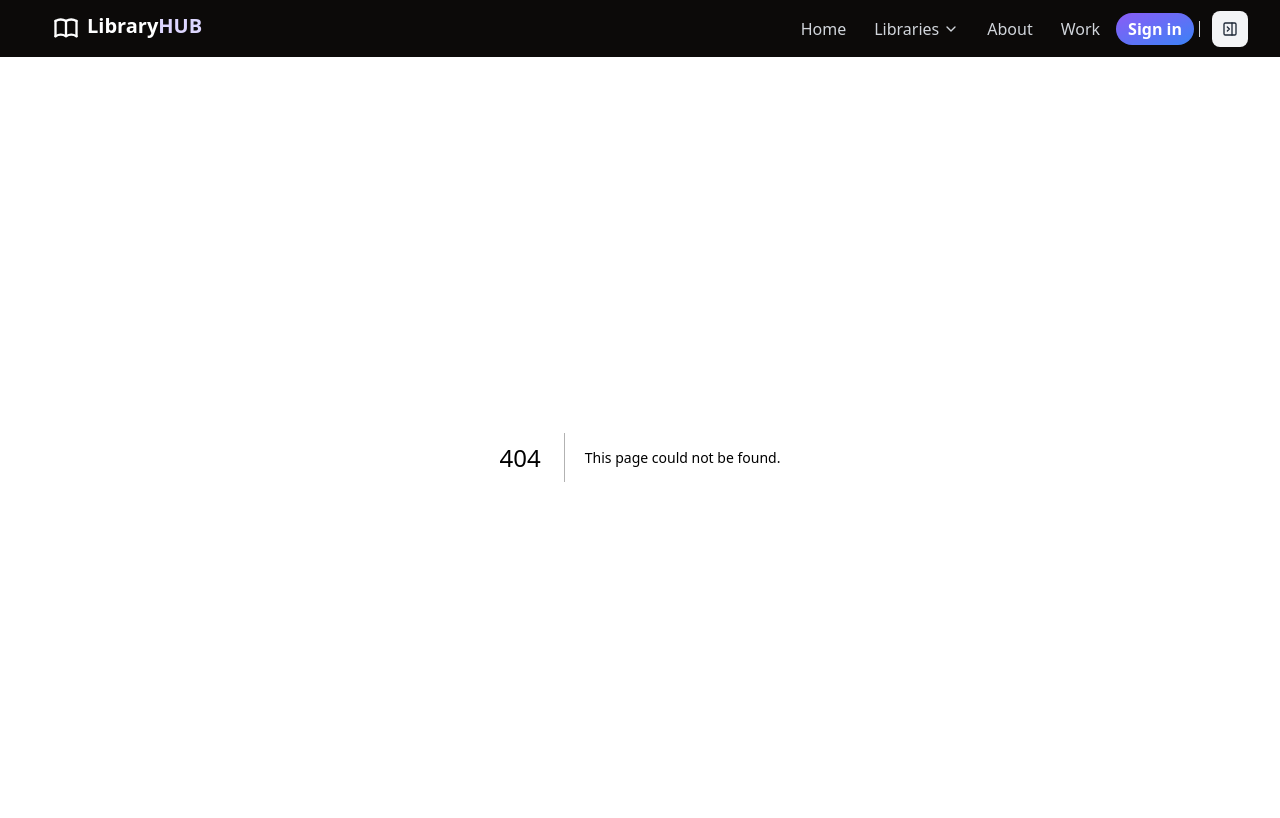
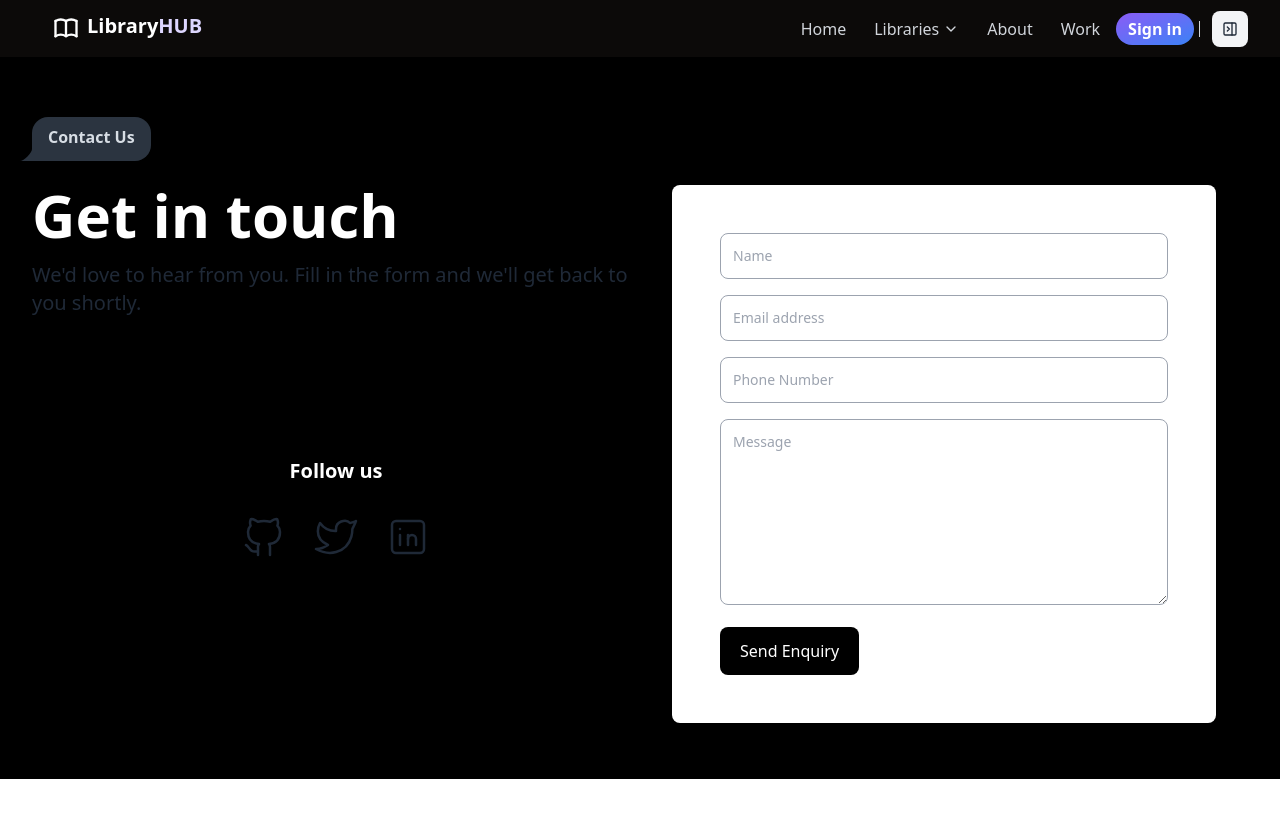
Before and after one commit to esha-261/project, a Next.js app in the folder frontend/: page /contactUs in a window 1280 px wide. Before the commit this address had no page. Shown: the top 818 px of the page. Built offline with nearby package versions, Linux system fonts and the light colour scheme.

Commit message:
contact page

```diff
--- a/frontend/src/app/about/page.jsx
+++ b/frontend/src/app/about/page.jsx
@@ -21,7 +21,7 @@ const page = () => {
                 {/* Title */}
                 <div className="space-y-2 md:space-y-4">
                   <h2 className="font-bold text-3xl lg:text-4xl text-white">
-                   Welcome to Library Hub
+                   Welcome to LibraryHUB
                   </h2>
                   <p className="text-gray-500">
                      Your one-stop destination for discovering a wide range of libraries across multiple programming languages and frameworks.
--- /dev/null
+++ b/frontend/src/app/contactUs/page.jsx
@@ -0,0 +1,121 @@
+import React from 'react'
+
+const ContactUs = () => {
+    return (
+        <div>
+            {/* Testimonial section */}
+            <div className="max-w-[85rem] px-4 py-10  sm:px-6 lg:px-8 lg:py-14 bg-black">
+                {/* CHAT BUBBLE */}
+                <div className="chat chat-start flex justify-start mb-5">
+                    <div className="chat-bubble  font-bold">Contact Us</div>
+                </div>
+                {/* END chat bubble */}
+
+
+                <div className='grid grid-cols-1 md:grid md:grid-cols-2'>
+                    <div>
+                        <h1 className='font-bold text-6xl text-white'>Get in touch</h1>
+                        <p className='py-4 text-xl'>We'd love to hear from you. Fill in the form and we'll get back to you shortly.</p>
+                        <h3 className='text-xl font-semibold md:mt-24 md:py-7 text-center text-white'>Follow us</h3>
+                        <div className="mr-auto flex justify-center items-center pb-4 gap-6 pt-5 sm:mr-0 sm:pt-0">
+  <a href="https://github.com/ " target="_blank">
+  <svg xmlns="http://www.w3.org/2000/svg" width={48} height={48} viewBox="0 0 24 24" fill="none" stroke="currentColor" strokeWidth={1.25} strokeLinecap="round" strokeLinejoin="round" className="icon icon-tabler icons-tabler-outline icon-tabler-brand-github">
+  <path stroke="none" d="M0 0h24v24H0z" fill="none" />
+  <path d="M9 19c-4.3 1.4 -4.3 -2.5 -6 -3m12 5v-3.5c0 -1 .1 -1.4 -.5 -2c2.8 -.3 5.5 -1.4 5.5 -6a4.6 4.6 0 0 0 -1.3 -3.2a4.2 4.2 0 0 0 -.1 -3.2s-1.1 -.3 -3.5 1.3a12.3 12.3 0 0 0 -6.2 0c-2.4 -1.6 -3.5 -1.3 -3.5 -1.3a4.2 4.2 0 0 0 -.1 3.2a4.6 4.6 0 0 0 -1.3 3.2c0 4.6 2.7 5.7 5.5 6c-.6 .6 -.6 1.2 -.5 2v3.5" />
+</svg>
+
+  </a>
+  <a href="https://twitter.com/ " target="_blank">
+  <svg xmlns="http://www.w3.org/2000/svg" width={48} height={48} viewBox="0 0 24 24" fill="none" stroke="currentColor" strokeWidth={1.25} strokeLinecap="round" strokeLinejoin="round" className="icon icon-tabler icons-tabler-outline icon-tabler-brand-twitter">
+  <path stroke="none" d="M0 0h24v24H0z" fill="none" />
+  <path d="M22 4.01c-1 .49 -1.98 .689 -3 .99c-1.121 -1.265 -2.783 -1.335 -4.38 -.737s-2.643 2.06 -2.62 3.737v1c-3.245 .083 -6.135 -1.395 -8 -4c0 0 -4.182 7.433 4 11c-1.872 1.247 -3.739 2.088 -6 2c3.308 1.803 6.913 2.423 10.034 1.517c3.58 -1.04 6.522 -3.723 7.651 -7.742a13.84 13.84 0 0 0 .497 -3.753c0 -.249 1.51 -2.772 1.818 -4.013z" />
+</svg>
+  </a>
+  <a href="https://www.linkedin.com/ " target="_blank">
+  <svg xmlns="http://www.w3.org/2000/svg" width={48} height={48} viewBox="0 0 24 24" fill="none" stroke="currentColor" strokeWidth={1.25} strokeLinecap="round" strokeLinejoin="round" className="icon icon-tabler icons-tabler-outline icon-tabler-brand-linkedin">
+  <path stroke="none" d="M0 0h24v24H0z" fill="none" />
+  <path d="M4 4m0 2a2 2 0 0 1 2 -2h12a2 2 0 0 1 2 2v12a2 2 0 0 1 -2 2h-12a2 2 0 0 1 -2 -2z" />
+  <path d="M8 11l0 5" />
+  <path d="M8 8l0 .01" />
+  <path d="M12 16l0 -5" />
+  <path d="M16 16v-3a2 2 0 0 0 -4 0" />
+</svg>
+  </a>
+</div>
+
+
+
+                    </div>
+
+                    <div className="mx-auto w-full sm:px-6 lg:px-8 ">
+
+                        <div className="rounded-lg bg-white p-8 shadow-lg lg:col-span-3 lg:p-12">
+                            <form action="#" className="space-y-4">
+                                <div>
+                                    <label className="sr-only" htmlFor="name"></label>
+                                    <input
+                                        className="w-full rounded-lg border border-gray-400 p-3 text-sm bg-white"
+                                        placeholder="Name"
+                                        type="text"
+                                        id="name"
+                                    />
+                                </div>
+                                <div>
+                                    <label className="sr-only" htmlFor="email">Email</label>
+                                    <input
+                                        className="w-full rounded-lg border border-gray-400 p-3 text-sm bg-white"
+                                        placeholder="Email address"
+                                        type="email"
+                                        id="email"
+                                    />
+                                    <div>
+                                        <label className="sr-only" htmlFor="phone">Phone</label>
+                                        <input
+                                            className="w-full rounded-lg bg-white border border-gray-400 p-3 mt-4 text-sm"
+                                            placeholder="Phone Number"
+                                            type="tel"
+                                            id="phone"
+                                        />
+                                    </div>
+                                </div>
+
+
+                                <div>
+                                    <label className="sr-only" htmlFor="message">Message</label>
+
+                                    <textarea
+                                        className="w-full rounded-lg bg-white border border-gray-400 p-3 text-sm"
+                                        placeholder="Message"
+                                        rows="8"
+                                        id="message"
+                                    ></textarea>
+                                </div>
+
+                                <div className="mt-4">
+                                    <button
+                                        type="submit"
+                                        className="inline-block w-full rounded-lg bg-black px-5 py-3 font-medium text-white sm:w-auto"
+                                    >
+                                        Send Enquiry
+                                    </button>
+                                </div>
+                            </form>
+                        </div>
+                    </div>
+
+
+                </div>
+            </div>
+            {/* end Testimonials */}
+        </div>
+    )
+}
+
+export default ContactUs
+
+{/*
+  Heads up! 👋
+
+  Plugins:
+    - @tailwindcss/forms
+*/}
--- /dev/null
+++ b/frontend/src/app/signIn/page.jsx
@@ -0,0 +1,111 @@
+import React from 'react'
+
+const SignIn = () => {
+  return (
+    <div>
+
+<section className="relative flex flex-wrap lg:h-screen lg:items-center bg-black">
+  <div className="w-full px-4 py-12 sm:px-6 sm:py-16 lg:w-1/2 lg:px-8 lg:py-24">
+    <div className="mx-auto max-w-lg text-center">
+      <h1 className="text-2xl font-bold text-white sm:text-3xl">Welcome Back!</h1>
+
+      <p className="mt-4 text-gray-500 italic">
+        To the vast repository of libraries for various frameworks and languages, covering a wide range of use cases.
+      </p>
+    </div>
+
+    <form action="#" className="mx-auto mb-0 mt-8 max-w-md space-y-4">
+      <div>
+        <label htmlFor="email" className="sr-only">Email</label>
+
+        <div className="relative">
+          <input
+            type="email"
+            className="w-full rounded-lg border-gray-200 p-4 pe-12 text-sm shadow-sm"
+            placeholder="Enter email"
+          />
+
+          <span className="absolute inset-y-0 end-0 grid place-content-center px-4">
+            <svg
+              xmlns="http://www.w3.org/2000/svg"
+              className="size-4 text-gray-400"
+              fill="none"
+              viewBox="0 0 24 24"
+              stroke="currentColor"
+            >
+              <path
+                strokeLinecap="round"
+                strokeLinejoin="round"
+                strokeWidth="2"
+                d="M16 12a4 4 0 10-8 0 4 4 0 008 0zm0 0v1.5a2.5 2.5 0 005 0V12a9 9 0 10-9 9m4.5-1.206a8.959 8.959 0 01-4.5 1.207"
+              />
+            </svg>
+          </span>
+        </div>
+      </div>
+
+      <div>
+        <label htmlFor="password" className="sr-only">Password</label>
+
+        <div className="relative">
+          <input
+            type="password"
+            className="w-full rounded-lg border-gray-200 p-4 pe-12 text-sm shadow-sm"
+            placeholder="Enter password"
+          />
+
+          <span className="absolute inset-y-0 end-0 grid place-content-center px-4">
+            <svg
+              xmlns="http://www.w3.org/2000/svg"
+              className="size-4 text-gray-400"
+              fill="none"
+              viewBox="0 0 24 24"
+              stroke="currentColor"
+            >
+              <path
+                strokeLinecap="round"
+                strokeLinejoin="round"
+                strokeWidth="2"
+                d="M15 12a3 3 0 11-6 0 3 3 0 016 0z"
+              />
+              <path
+                strokeLinecap="round"
+                strokeLinejoin="round"
+                strokeWidth="2"
+                d="M2.458 12C3.732 7.943 7.523 5 12 5c4.478 0 8.268 2.943 9.542 7-1.274 4.057-5.064 7-9.542 7-4.477 0-8.268-2.943-9.542-7z"
+              />
+            </svg>
+          </span>
+        </div>
+      </div>
+
+      <div className="flex items-center justify-between">
+        <p className="text-sm text-gray-500">
+          No account?
+          <a className="underline" href="./signup">Sign up</a>
+        </p>
+
+        <button
+          type="submit"
+          className="inline-block rounded-lg bg-blue-500 px-5 py-3 text-sm font-medium text-white"
+        >
+          Sign in
+        </button>
+      </div>
+    </form>
+  </div>
+
+  <div className="relative h-64 w-full sm:h-96 lg:h-full lg:w-1/2">
+    <img
+      alt="image"
+    //    src="https://www.unite.ai/wp-content/uploads/2022/04/AI-Python-Libraries.png"
+    src="https://images.unsplash.com/photo-1630450202872-e0829c9d6172?ixlib=rb-1.2.1&ixid=MnwxMjA3fDB8MHxwaG90by1wYWdlfHx8fGVufDB8fHx8&auto=format&fit=crop&w=774&q=80"
+      className="absolute inset-0 md:h-full md:w-full object-cover rounded-lg"
+    />
+  </div>
+</section>
+    </div>
+  )
+}
+
+export default SignIn
```
